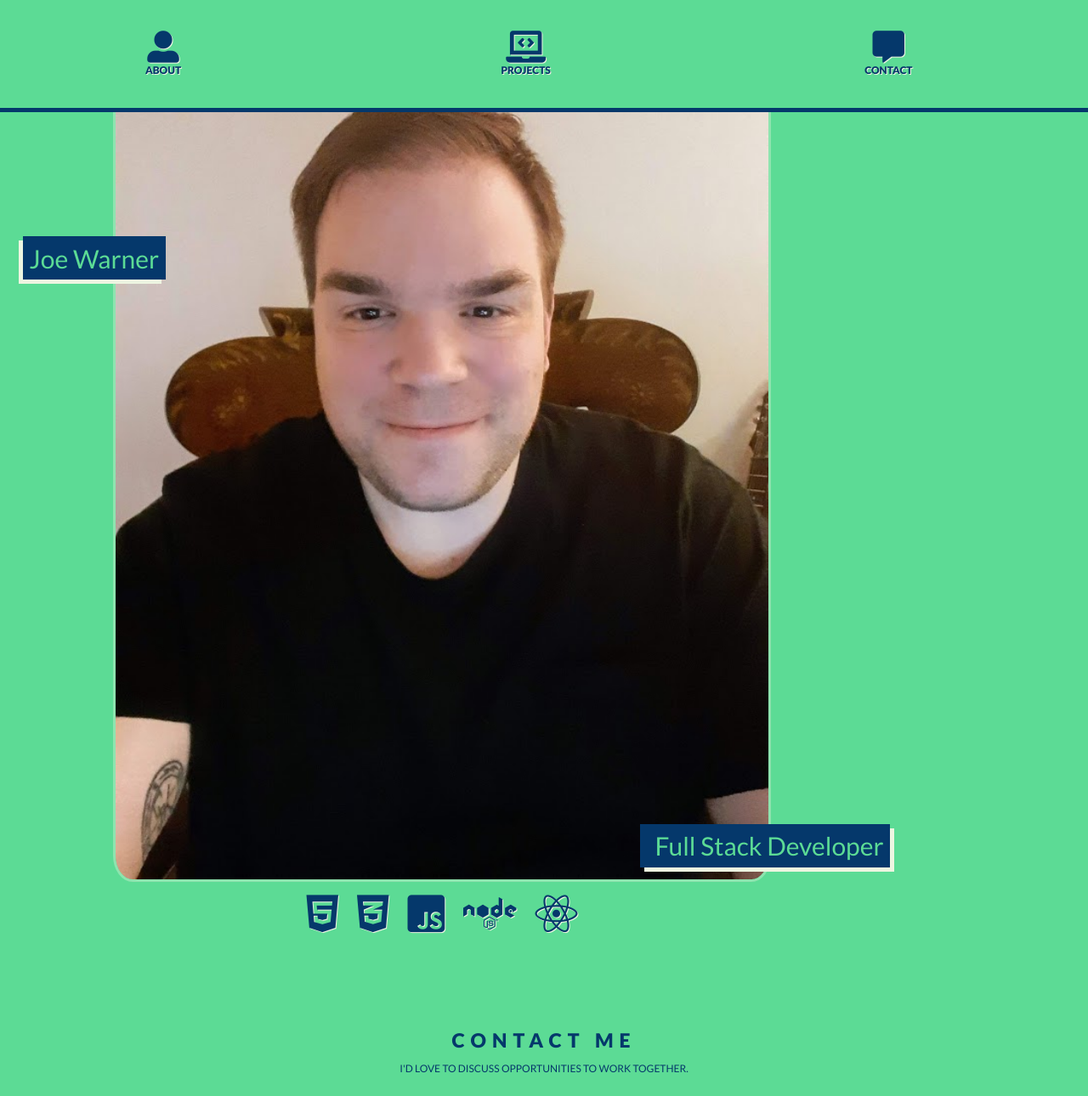
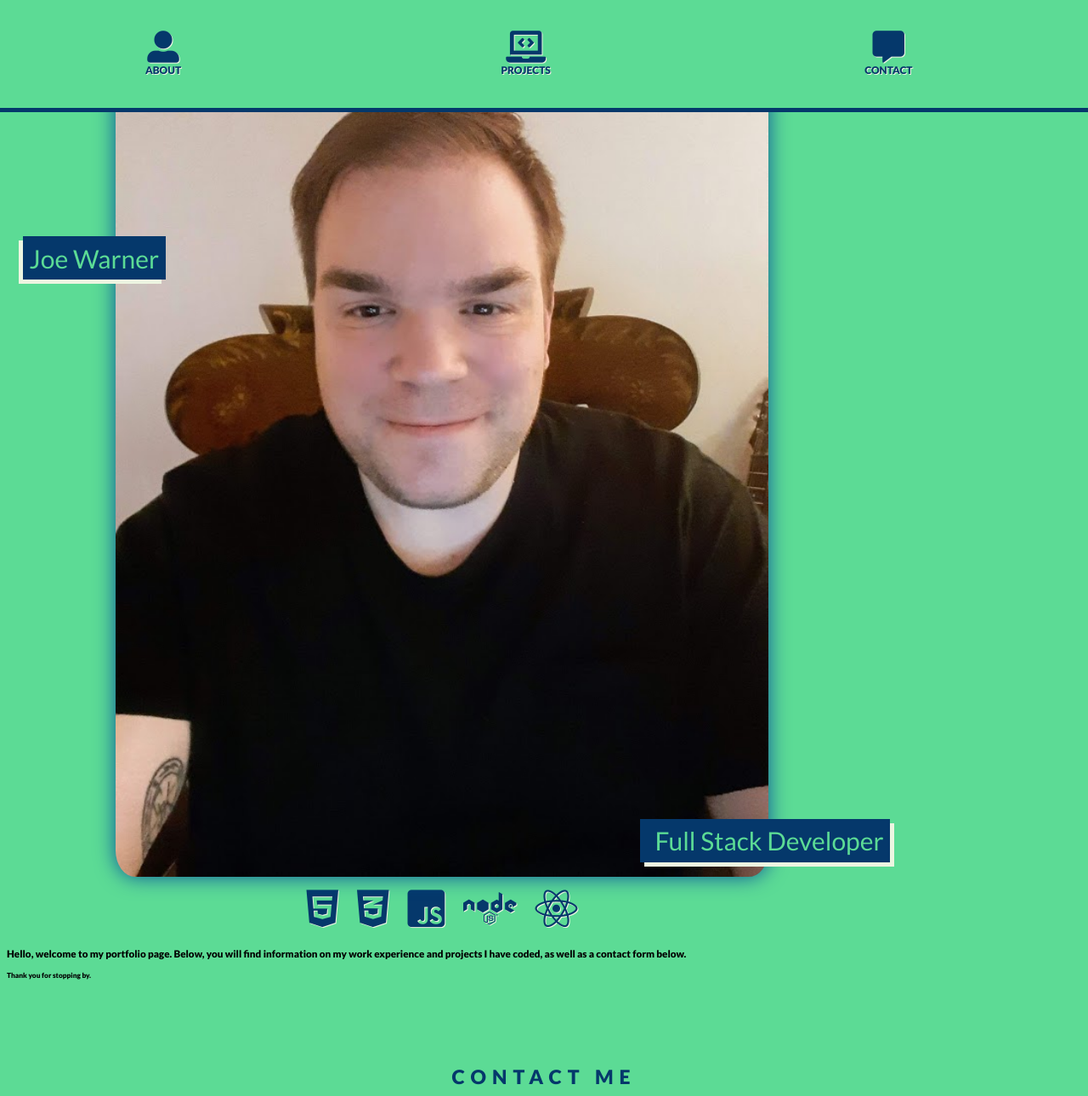
Before and after one commit to joewarnerdev/joewarnerdev1.github.io, a website: page index.html in a window 1280 px wide. Shown: the top 1290 px of the page at 85% size. Drawn offline with Linux system fonts and the light colour scheme.

Commit message:
Upgraded intro section

```diff
--- a/index.html
+++ b/index.html
@@ -28,7 +28,11 @@
                 <i class="fab fa-js-square"></i>
                 <i class="fab fa-node"></i>
                 <i class="fab fa-react"></i>
+            </div>
 
+            <div class="intro-paragraph-container">
+                <h3>Hello, welcome to my portfolio page.  Below, you will find information on my work experience and projects I have coded, as well as a contact form below.</h3>
+                <h5>Thank you for stopping by.</h5>
             </div>
         </div>
     </div>
--- a/sass/components/intro.scss
+++ b/sass/components/intro.scss
@@ -75,6 +75,6 @@
     width: 60vw;
     align-items: center;
     border-radius: 3%;
-    border: 3px solid $color-primary-light;
+    filter: drop-shadow(0 0 1.25rem $color-secondary-light);
     }
 }
```
Also changed, not shown: css/style.css.
